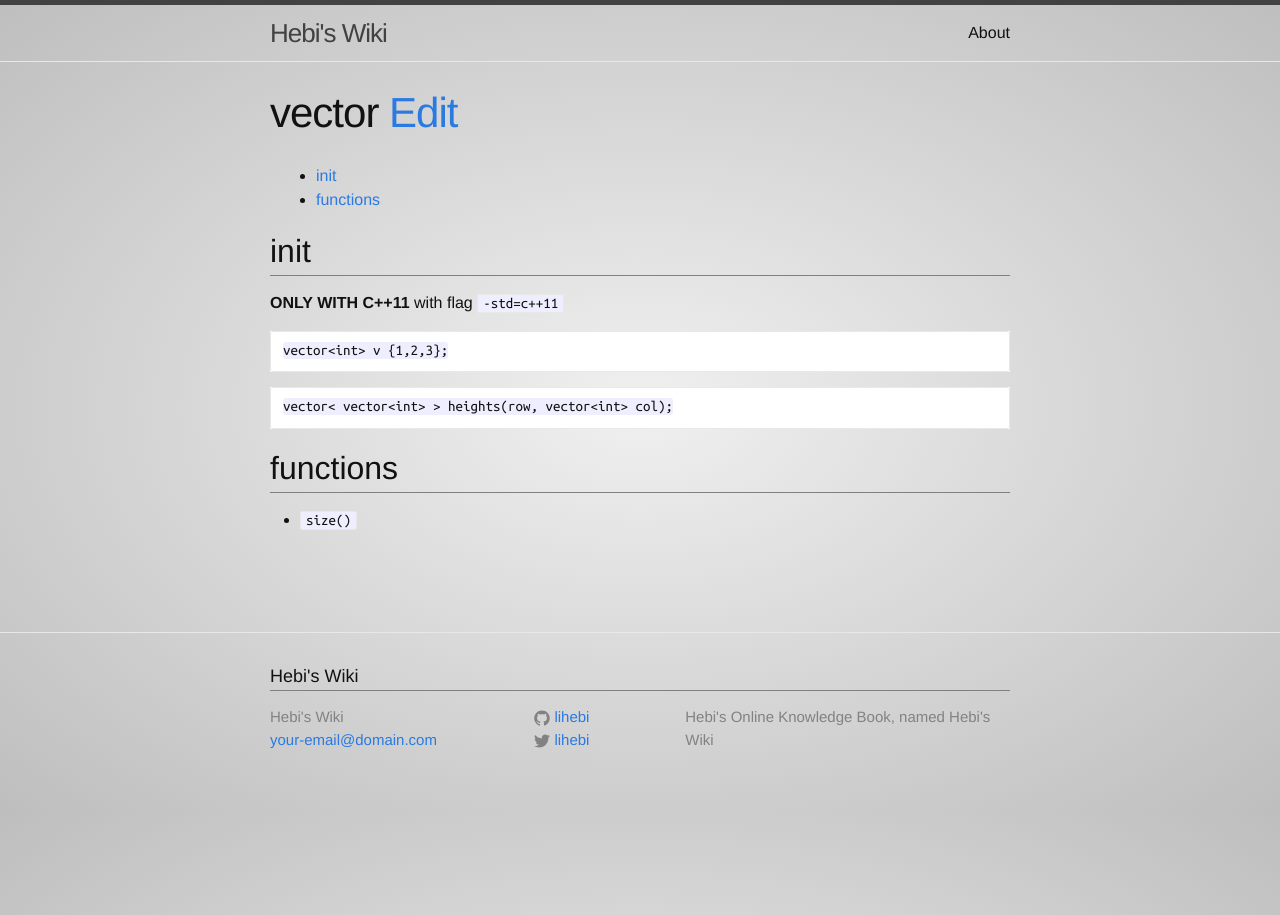
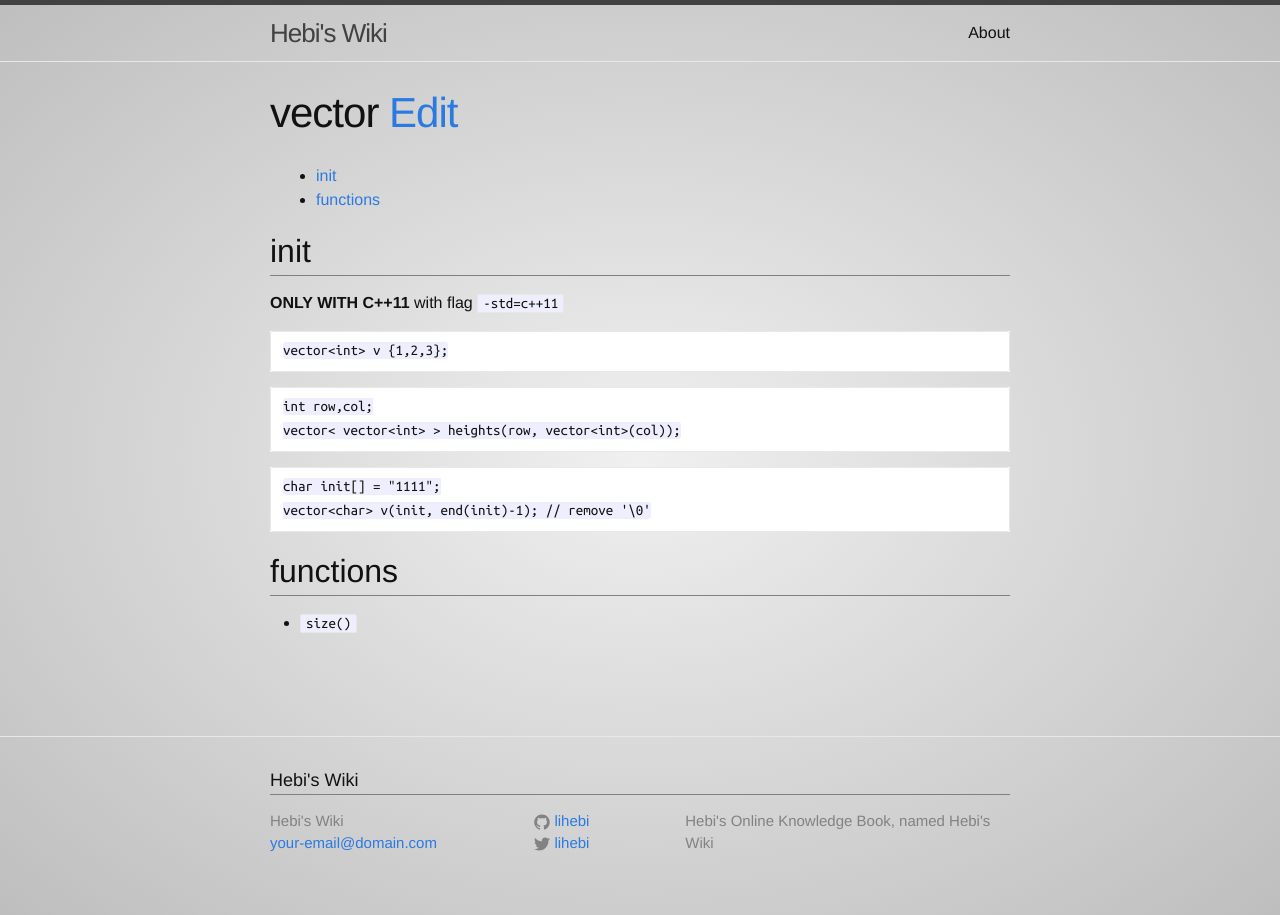
Before and after one commit to lihebi/wiki-old, a Jekyll site: the page built from _wiki/language/formal-languages/cpp/vector.md, in a window 1280 px wide. Built offline with Jekyll 4.4.1, drawn with Linux system fonts in a browser that asks for light colours; nearby versions of some CDN libraries; Markdown is read by kramdown in place of the engine named in the settings; a style sheet for code colours, icons or effects is not loaded.

Commit message:
add vector<char> init from char * string

````diff
--- a/_wiki/language/formal-languages/cpp/vector.md
+++ b/_wiki/language/formal-languages/cpp/vector.md
@@ -13,7 +13,13 @@ vector<int> v {1,2,3};
 ```
 
 ```cpp
-vector< vector<int> > heights(row, vector<int> col);
+int row,col;
+vector< vector<int> > heights(row, vector<int>(col));
+```
+
+```cpp
+char init[] = "1111";
+vector<char> v(init, end(init)-1); // remove '\0'
 ```
 
 functions
````
